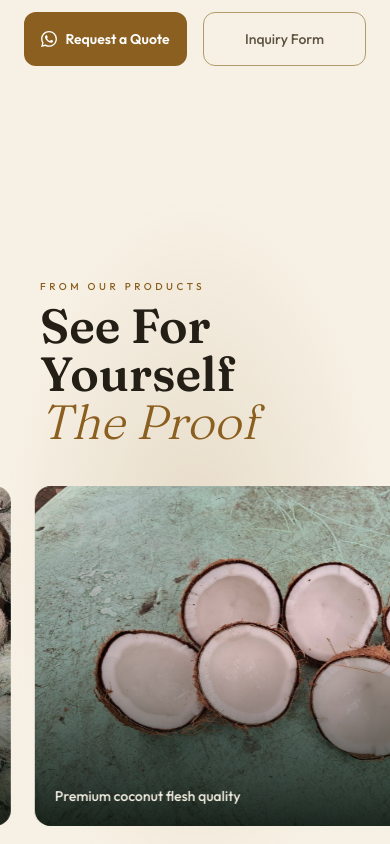
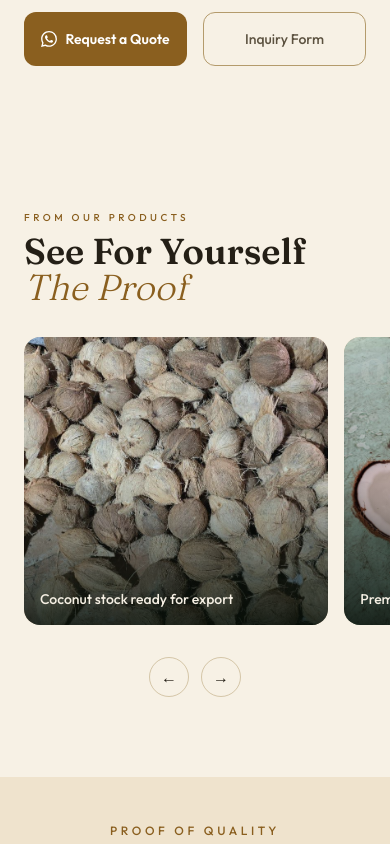
Before and after one commit to danimisme/coconut-exportir, a Next.js app: page / in a window 390 px wide. Shown: the part 3740-4584 px from the top of the page. Built offline with nearby package versions, Linux system fonts and the light colour scheme.

Commit message:
feat(ui): add dedicated mobile layouts for gallery and spiral sections

```diff
--- a/src/components/HorizontalGallery.tsx
+++ b/src/components/HorizontalGallery.tsx
@@ -20,6 +20,15 @@ export default function HorizontalGallery() {
   const outerRef = useRef<HTMLDivElement>(null);
   const stripRef = useRef<HTMLDivElement>(null);
   const xRef = useRef<HTMLDivElement>(null);
+  const mobileScrollRef = useRef<HTMLDivElement>(null);
+
+  const scrollMobile = (dir: 1 | -1) => {
+    const el = mobileScrollRef.current;
+    if (!el) return;
+    const card = el.querySelector<HTMLElement>("[data-card]");
+    const step = card ? card.offsetWidth + 16 : el.clientWidth * 0.78;
+    el.scrollBy({ left: dir * step, behavior: "smooth" });
+  };
 
   const [travel, setTravel] = useState(0);
 
@@ -57,9 +66,10 @@ export default function HorizontalGallery() {
   const sectionH = galleryImages.length * 80 + 100;
 
   return (
+    <>
       <section
         ref={outerRef}
-      className="relative bg-forest"
+        className="relative bg-forest hidden lg:block"
         style={{ height: `${sectionH}vh` }}
       >
         <div className="sticky top-0 h-screen flex flex-col justify-center overflow-hidden">
@@ -138,5 +148,65 @@ export default function HorizontalGallery() {
           </div>
         </div>
       </section>
+
+      <section className="relative bg-forest lg:hidden py-20">
+        <div className="px-6 mb-8">
+          <p className="text-gold font-body text-[10px] font-medium tracking-[0.35em] uppercase mb-2">
+            From Our Products
+          </p>
+          <h2 className="font-display text-4xl text-cream font-semibold leading-none">
+            See For Yourself
+            <em className="block italic font-light text-gold">The Proof</em>
+          </h2>
+        </div>
+
+        <div
+          ref={mobileScrollRef}
+          className="flex gap-4 overflow-x-auto snap-x snap-mandatory px-6 pb-4 scrollbar-none"
+        >
+          {galleryImages.map((img, i) => (
+            <div
+              key={img.src}
+              data-card
+              className="relative shrink-0 w-[78vw] max-w-sm h-72 rounded-2xl overflow-hidden bg-forest-light snap-center"
+            >
+              <Image
+                src={img.src}
+                alt={img.caption}
+                fill
+                sizes="78vw"
+                className="object-cover"
+              />
+              <div className="absolute inset-0 bg-linear-to-t from-[#060f08]/85 via-[#060f08]/10 to-transparent" />
+              <span className="absolute top-4 left-4 font-display text-4xl font-bold text-[#f5efe3]/10 leading-none select-none">
+                {String(i + 1).padStart(2, "0")}
+              </span>
+              <div className="absolute bottom-0 left-0 right-0 p-4">
+                <p className="font-body text-[#f5efe3] text-sm font-medium">{img.caption}</p>
+              </div>
+            </div>
+          ))}
+        </div>
+
+        <div className="flex justify-center gap-3 mt-4">
+          <button
+            type="button"
+            onClick={() => scrollMobile(-1)}
+            aria-label="Previous image"
+            className="w-10 h-10 rounded-full border border-leaf/50 flex items-center justify-center text-cream hover:border-gold hover:text-gold transition-colors"
+          >
+            ←
+          </button>
+          <button
+            type="button"
+            onClick={() => scrollMobile(1)}
+            aria-label="Next image"
+            className="w-10 h-10 rounded-full border border-leaf/50 flex items-center justify-center text-cream hover:border-gold hover:text-gold transition-colors"
+          >
+            →
+          </button>
+        </div>
+      </section>
+    </>
   );
 }
--- a/src/components/SpiralSection.tsx
+++ b/src/components/SpiralSection.tsx
@@ -9,7 +9,6 @@ const spiralCards = [
     num: "01",
     title: "Farm Sourcing",
     desc: "Selected from trusted partner farms in Deli Serdang, North Sumatra, with optimal ripeness standards.",
-    // img: "/images/coconut-pile-1.jpg",
     img: "/images/coconut-pile.jpg",
 
     tag: "Origin",
@@ -18,7 +17,6 @@ const spiralCards = [
     num: "02",
     title: "Husking Process",
     desc: "Husk removed to match the product type (de husked / semi husked) with precision — resulting in a clean, consistent look for every nut.",
-    // img: "/images/coconut-pile-4.jpg",
     img: "/images/coconut-pile-1.jpg",
 
     tag: "Process",
@@ -124,10 +122,10 @@ export default function SpiralSection() {
   }, [N]);
 
   return (
+    <div id="alur-ekspor" className="scroll-mt-24">
     <section
       ref={sectionRef}
-      id="alur-ekspor"
-      className="relative"
+      className="relative hidden lg:block"
       style={{
         height: `${N * 100 + 100}vh`,
         backgroundImage:
@@ -253,6 +251,40 @@ export default function SpiralSection() {
         </div>
       </div>
     </section>
+
+    {/* Mobile fallback: simple stacked list, no pinning/3D — keeps the same dark "export journey" moment without the desktop-only pinned interaction */}
+    <div className="lg:hidden bg-[#0a1f0f] px-6 py-20">
+      <p className="text-[#c9a84c] font-body text-xs font-medium tracking-[0.3em] uppercase mb-2">
+        Export Journey
+      </p>
+      <h2 className="font-display text-4xl text-[#f5efe3] font-semibold mb-10">
+        From Our Farm <em className="italic font-light text-[#c9a84c]">to Your Port</em>
+      </h2>
+      <div className="space-y-6">
+        {spiralCards.map((card, i) => (
+          <div key={card.num} className="rounded-2xl overflow-hidden border border-[#2d6a3f]/40 bg-[#122b19]">
+            <div className="relative h-48">
+              <Image src={card.img} alt={card.title} fill sizes="100vw" className="object-cover" />
+              <div className="absolute inset-0 bg-linear-to-t from-[#060f08]/70 to-transparent" />
+              <span className="absolute top-3 right-3 font-display text-[#f5efe3]/20 text-3xl font-bold leading-none select-none">
+                {card.num}
+              </span>
+            </div>
+            <div className="p-6">
+              <span className="inline-block px-3 py-1 rounded-full border border-[#c9a84c]/40 bg-[#c9a84c]/10 text-[#c9a84c] font-body text-[10px] tracking-[0.25em] uppercase mb-3">
+                {card.tag}
+              </span>
+              <h3 className="font-display text-xl text-[#f5efe3] font-semibold mb-2">{card.title}</h3>
+              <p className="font-body text-[#f5efe3]/70 text-sm leading-relaxed">{card.desc}</p>
+              <p className="font-body text-[#f5efe3]/25 text-[10px] tracking-[0.3em] uppercase mt-4">
+                {String(i + 1).padStart(2, "0")} / {String(N).padStart(2, "0")}
+              </p>
+            </div>
+          </div>
+        ))}
+      </div>
+    </div>
+    </div>
   );
 }
 
```
Lines whose indentation alone changed are shown as unchanged.
